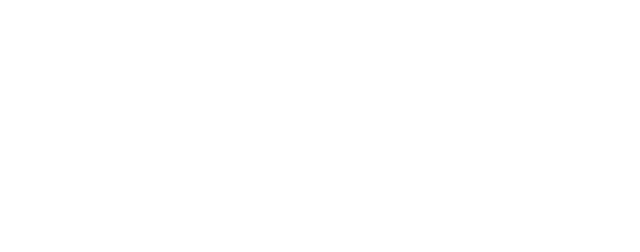
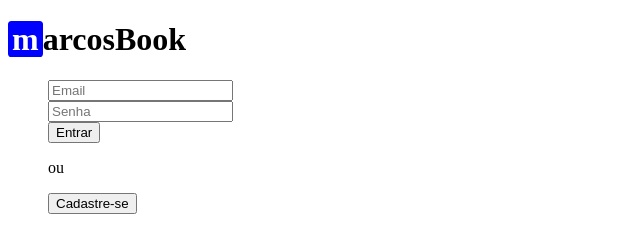
Before and after one commit to MarcosHayman/MarcosBook, a plain HTML site: page index.html in a window 1280 px wide. Shown: the whole page, without its empty margins (0-640 px from the left). Drawn offline with Linux system fonts and the light colour scheme.

Commit message:
Login HTML Skeleton

```diff
--- a/index.html
+++ b/index.html
@@ -1,10 +1,42 @@
 <!DOCTYPE html>
-<html lang="en">
+<html lang="pt-BR">
   <head>
     <meta charset="UTF-8" />
     <meta http-equiv="X-UA-Compatible" content="IE=edge" />
     <meta name="viewport" content="width=device-width, initial-scale=1.0" />
-    <title>Document</title>
+    <title>Marcosbook</title>
+    <link rel="stylesheet" href="login.css" />
   </head>
-  <body></body>
+  <body>
+    <header>
+      <h1><span class="M">m</span>arcosBook</h1>
+    </header>
+    <main>
+      <form action="/my-handling-form-page" method="POST">
+        <ul>
+          <li>
+            <label for="mail"></label>
+            <input type="email" id="mail" name="user_email" placeholder="Email" required />
+          </li>
+          <li>
+            <label for="senha"></label>
+            <input type="password" id="senha" name="user_password" placeholder="Senha" required />
+          </li>
+          <li>
+            <a href="perfil.html">
+              <button>Entrar</button>
+            </a>
+          </li>
+          <li>
+            <p>ou</p>
+          </li>
+          <li>
+            <a href="cadastro.html">
+              <button type="button">Cadastre-se</button>
+            </a>
+          </li>
+        </ul>
+      </form>
+    </main>
+  </body>
 </html>
--- /dev/null
+++ b/login.css
@@ -0,0 +1,11 @@
+.M {
+  border-radius: 10%;
+  color: white;
+  background-color: blue;
+  padding-left: 4px;
+  padding-right: 4px;
+}
+
+ul {
+  list-style-type: none;
+}
```
Also changed, not shown: cadastro.html (added, +10 -0 lines), perfil.html (added, +10 -0 lines), home.css (deleted).
